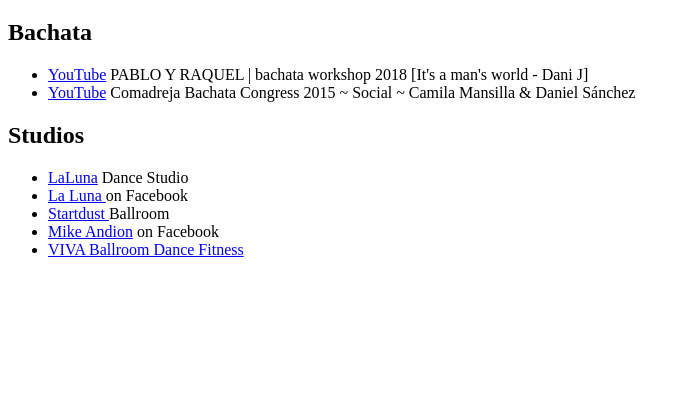
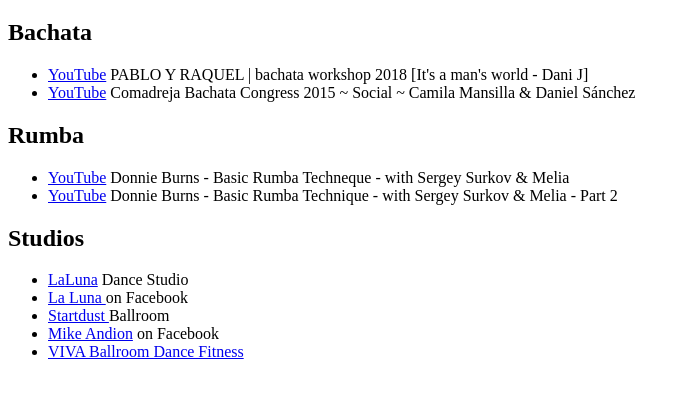
Before and after one commit to MatthiasVoigt/MatthiasVoigt.github.io, a plain HTML site: page index.html in a window 1280 px wide. Shown: the part 61-456 px from the top of the page, without its empty margins (0-690 px from the left). Drawn offline with Linux system fonts and the light colour scheme.

Commit message:
Update index.html
added rumba

```diff
--- a/index.html
+++ b/index.html
@@ -11,6 +11,11 @@
   <li><a href = "https://www.youtube.com/watch?v=yCOfll5zNm0&list=PLVyfvwv5ckrjpTEOkJPiACTn9mpl9S6A4"> YouTube</a>  PABLO Y RAQUEL | bachata workshop 2018 [It's a man's world - Dani J]</li>
   <li><a href = "https://www.youtube.com/watch?v=Qfy3M53zwQ8"> YouTube</a>    Comadreja Bachata Congress 2015 ~ Social ~ Camila Mansilla & Daniel Sánchez</li>
  </ul>
+ <h2>Rumba</h2>
+ <ul>
+  <li><a href = "https://www.youtube.com/watch?v=zPhBmtF4fio"> YouTube</a>    Donnie Burns - Basic Rumba Techneque - with Sergey Surkov & Melia</li>
+  <li><a href = "https://www.youtube.com/watch?v=cqU96qg8d_w"> YouTube</a>  Donnie Burns - Basic Rumba Technique - with Sergey Surkov & Melia - Part 2</li>
+ </ul>
  <h2>Studios</h2>
  <ul>
   <li><a href = "https://lalunadancestudio.com"> LaLuna</a>  Dance Studio</li>
```
